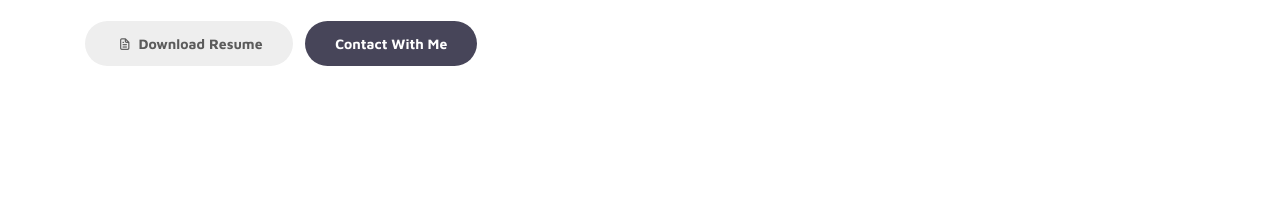
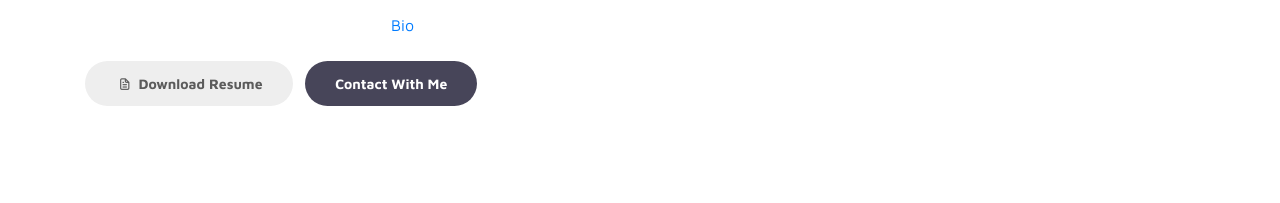
Before and after one commit to thmahirofficial/thmahirportfolio, a plain HTML site: page index.html in a window 1280 px wide. Shown: the part 597-800 px from the top of the page. Drawn offline with Linux system fonts and the light colour scheme.

Commit message:
Update index.html

```diff
--- a/index.html
+++ b/index.html
@@ -85,7 +85,7 @@ https://www.bio.link/thmahir
                                 </div>
                         </h1>
 
-                        <p>I am a passionate tech enthusiast, dedicated to expanding my knowledge and skills in the ever-evolving world of technology. With a keen eye for detail and a creative flair, I indulge in the art of poetry, capturing emotions and weaving words that touch the soul. As an article writer, I effortlessly blend my technical expertise with my love for storytelling, crafting engaging pieces that inform and inspire. With each endeavor, I strive to push boundaries, challenge conventions, and make a meaningful impact through my words. Welcome to my world of technology and literary artistry!</p>
+                        <p>I am a passionate tech enthusiast, dedicated to expanding my knowledge and skills in the ever-evolving world of technology. With a keen eye for detail and a creative flair, I indulge in the art of poetry, capturing emotions and weaving words that touch the soul. As an article writer, I effortlessly blend my technical expertise with my love for storytelling, crafting engaging pieces that inform and inspire. With each endeavor, I strive to push boundaries, challenge conventions, and make a meaningful impact through my words. Welcome to my world of technology and literary artistry!  <p class="copyright-text text-center"> <a rel="nofollow" href="https://bio.link/thmahir">Bio</a></p> </p>
 
                         <div class="custom-btn-group mt-4">
                           <a href="#" class="btn mr-lg-2 custom-btn"><i class='uil uil-file-alt'></i> Download Resume</a>
```
